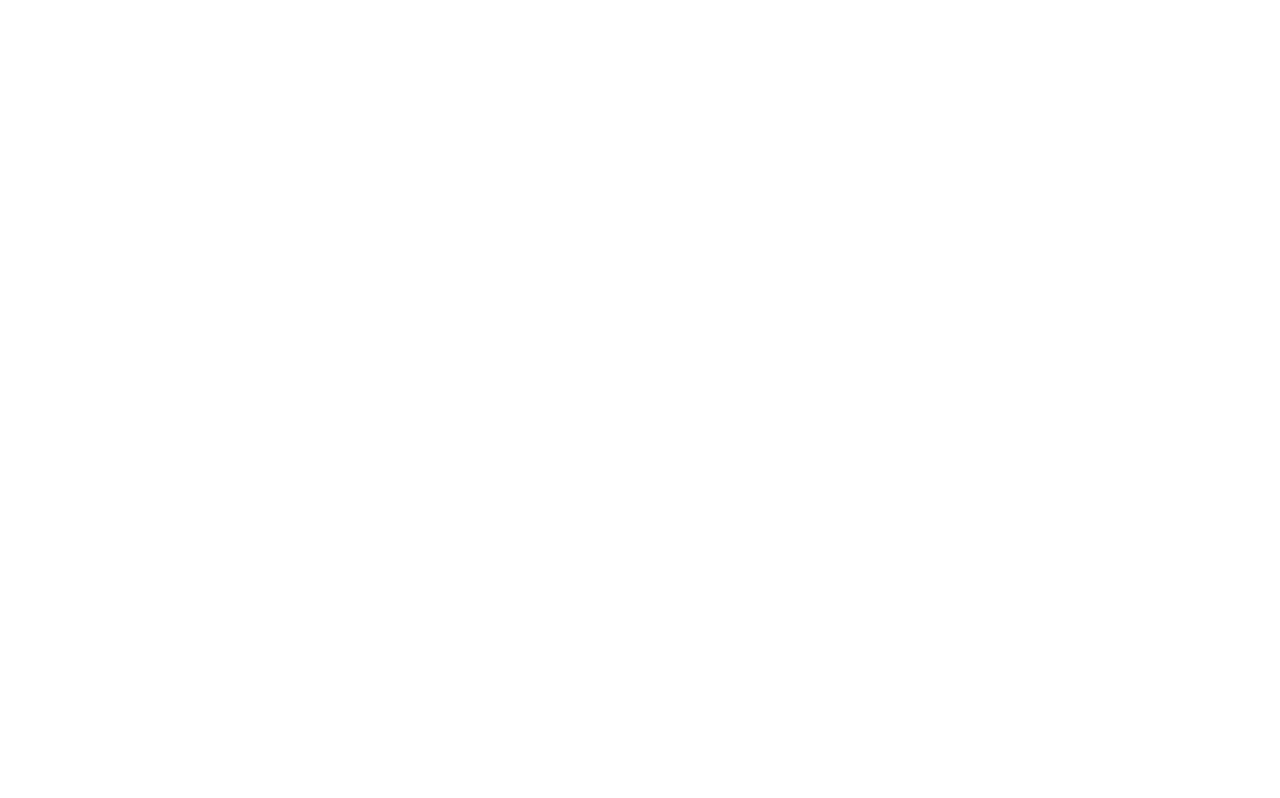
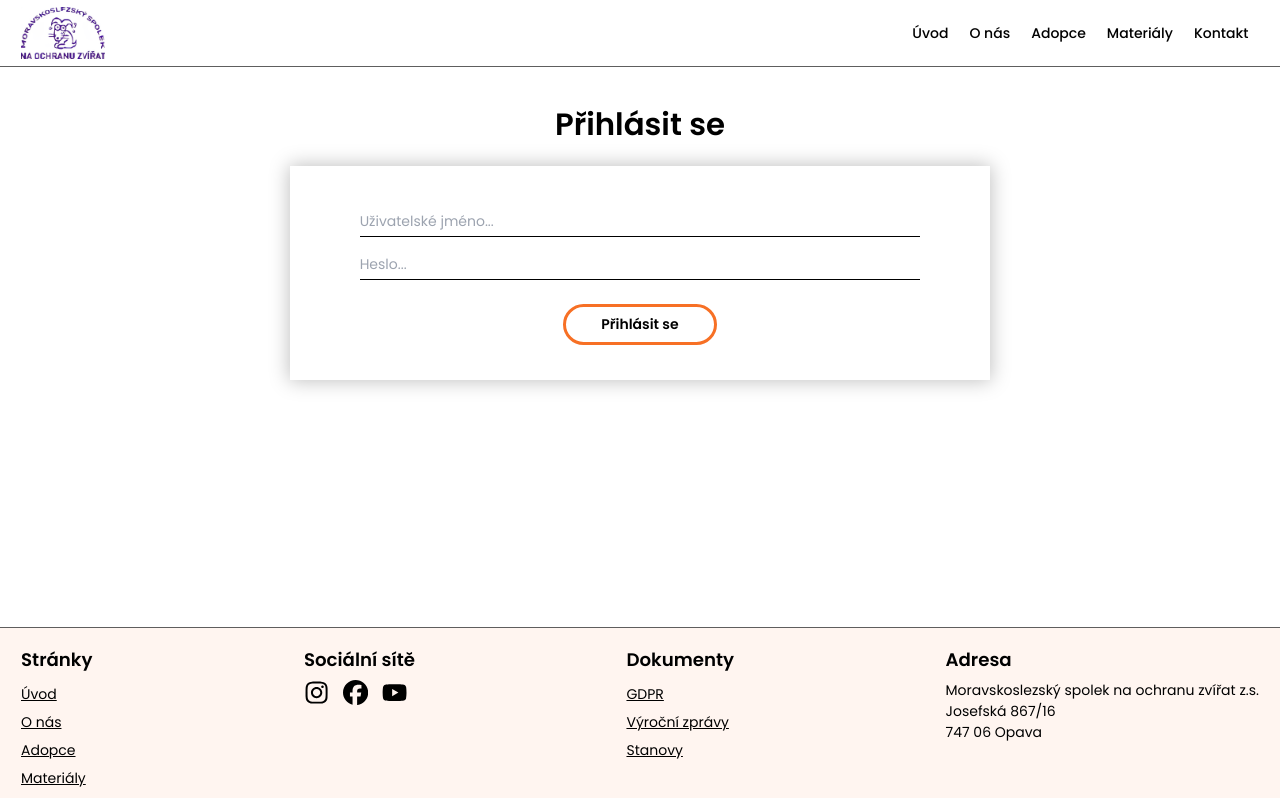
Before and after one commit to PatrikDemel/msoz-projekt, a React (Vite) app: page /msoz/prihlasit-se in a window 1280 px wide. Before the commit this address had no page. Shown: the top 798 px of the page. Built offline with nearby package versions, Linux system fonts and the light colour scheme.

Commit message:
login page and admin page added

```diff
--- a/src/App.jsx
+++ b/src/App.jsx
@@ -6,6 +6,8 @@ import Adoption from './pages/Adoption';
 import Resources from './pages/Resources';
 import Contact from './pages/Contact';
 import Documents from './pages/Documents';
+import Admin from './pages/Admin';
+import Login from './pages/Login';
 
 function App() {
   return (
@@ -18,6 +20,8 @@ function App() {
           <Route path="/materialy" element={<Resources />} />
           <Route path="/kontakt" element={<Contact />} />
           <Route path="/dokumenty/*" element={<Documents />} />
+          <Route path="/admin" element={<Admin />} />
+          <Route path="/prihlasit-se" element={<Login />} />
         </Routes>
       </BrowserRouter>
     </>
--- /dev/null
+++ b/src/pages/Admin.jsx
@@ -0,0 +1,12 @@
+// General CSS import
+import '../index.css';
+
+function Admin() {
+  return (
+    <>
+      <h1>Admin</h1>
+    </>
+  );
+}
+
+export default Admin;
--- /dev/null
+++ b/src/pages/Login.jsx
@@ -0,0 +1,50 @@
+// General CSS import
+import '../index.css';
+
+// Components import
+import Navbar from '../components/Navbar';
+import Footer from '../components/Footer';
+import { useState } from 'react';
+
+function Login() {
+  const [username, setUsername] = useState('');
+  const [password, setPassword] = useState('');
+
+  return (
+    <>
+      {/* Navbar */}
+      <Navbar />
+      {/* Contact section */}
+      <section className="py-10 min-h-[70vh]">
+        <div className="container mx-auto flex flex-col items-center px-16">
+          <h2 className="text-heading2Size font-bold">Přihlásit se</h2>
+          <form className="bg-white shadow-custom w-[90%] md:w-[60%] py-10 mt-5 flex flex-col items-center">
+            <input
+              type="text"
+              placeholder="Uživatelské jméno..."
+              className="border-b-[1px] border-b-black w-[80%] outline-none py-1 my-2"
+              required
+              onChange={(e) => setUsername(e.target.value)}
+            />
+            <input
+              type="password"
+              placeholder="Heslo..."
+              className="border-b-[1px] border-b-black w-[80%] outline-none py-1 my-2"
+              required
+              onChange={(e) => setPassword(e.target.value)}
+            />
+            <input
+              type="submit"
+              className="text-paragraphSize font-bold border-mainColor border-[3px] rounded-full px-10 py-2 mt-5 cursor-pointer hover:border-mainHoverColor duration-200 transition-all"
+              value="Přihlásit se"
+            />
+          </form>
+        </div>
+      </section>
+      {/* Footer */}
+      <Footer />
+    </>
+  );
+}
+
+export default Login;
```
